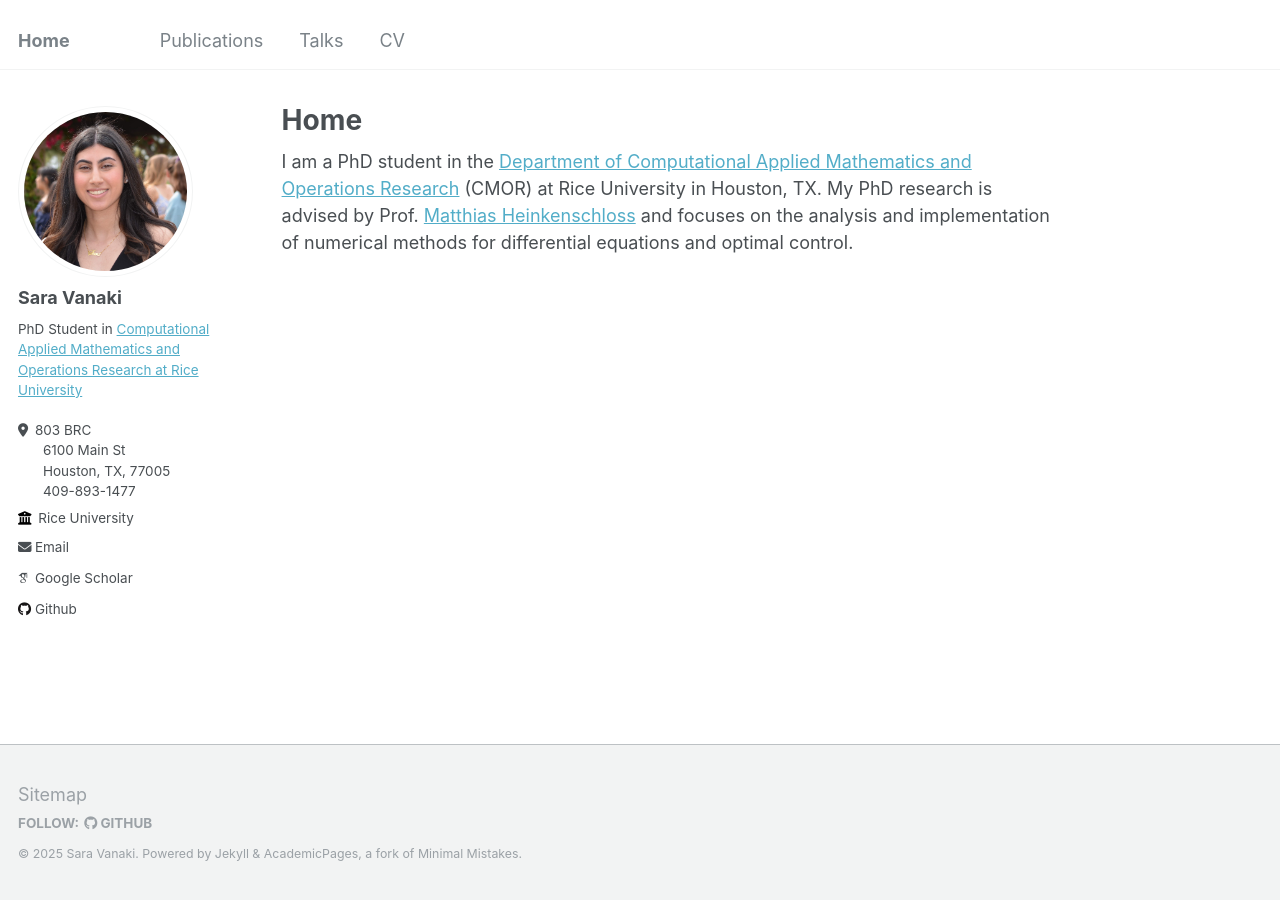
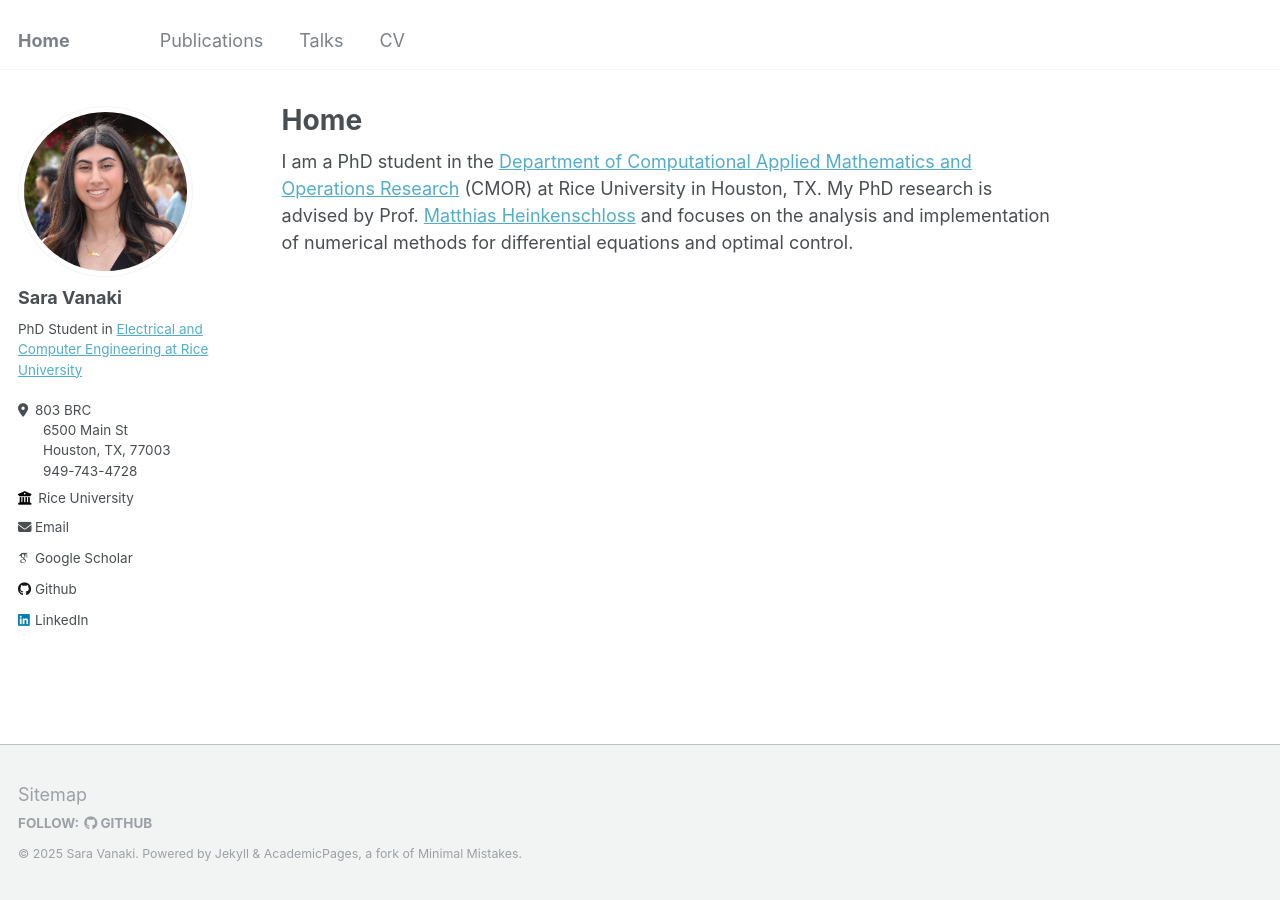
Before and after one commit to svanaki1/Sara-Vanaki, a Jekyll site: the page built from _pages/about.md, in a window 1280 px wide. Built offline with Jekyll 4.4.1, drawn with Linux system fonts in a browser that asks for light colours; some web fonts are replaced.

Commit message:
Update _config.yml

```diff
--- a/_config.yml
+++ b/_config.yml
@@ -21,18 +21,18 @@ repository               : "svanaki1/svanaki1.github.io"
 #               Additional customization can be done by editing /_includes/author-profile.html
 author:
   # Biographic information
-  avatar           : "headshot prom small.jpg"
+  avatar           : "headshot prom small.JPG"
   name             : "Sara Vanaki"
   pronouns         : # example: "she/her"
-  bio              : "PhD Student in <a href=http://www.caam.rice.edu/>Computational Applied Mathematics and Operations Research at Rice University</a>"
-  location         : "803 BRC<br>&emsp;&nbsp;&nbsp; 6100 Main St<br>&emsp;&nbsp;&nbsp; Houston, TX, 77005<br>&emsp;&nbsp;&nbsp; 409-893-1477"
+  bio              : "PhD Student in <a href=https://eceweb.rice.edu/>Electrical and Computer Engineering at Rice University</a>"
+  location         : "803 BRC<br>&emsp;&nbsp;&nbsp; 6500 Main St<br>&emsp;&nbsp;&nbsp; Houston, TX, 77003<br>&emsp;&nbsp;&nbsp; 949-743-4728"
   employer         : "Rice University"
   uri              : # URL
   email            : "svanaki@rice.edu"
 
   # Academic websites
   arxiv            : # URL - Update with the correct link to your profile
-  googlescholar    : "https://scholar.google.com/citations?user=7HjP2gYAAAAJ&hl=en"
+  googlescholar    : "https://scholar.google.com/citations?user=rDln1gYAAAAJ&hl=en&oi=ao"
   impactstory      : # URL
   orcid            : # "http://orcid.org/yourorcidurl"
   semantic         : # URL
@@ -43,7 +43,7 @@ author:
   bitbucket        : # Username - Update with your username on the site
   codepen          : # Username
   dribbble         : # Username
-  github           : "jdsteinman"
+  github           : "svanaki1"
   kaggle           : # Username
   stackoverflow    : # User number or user number and name (i.e., use "1" or "1/jeff-atwood")
 
@@ -57,7 +57,7 @@ author:
   keybase          : # Username
   instagram        : # Username
   lastfm           : # Username
-  linkedin         : # Username
+  linkedin         : "https://www.linkedin.com/in/sara-vanaki-858722190/"
   mastodon         : # URL
   medium           : # URL
   pinterest        : # Username
```
